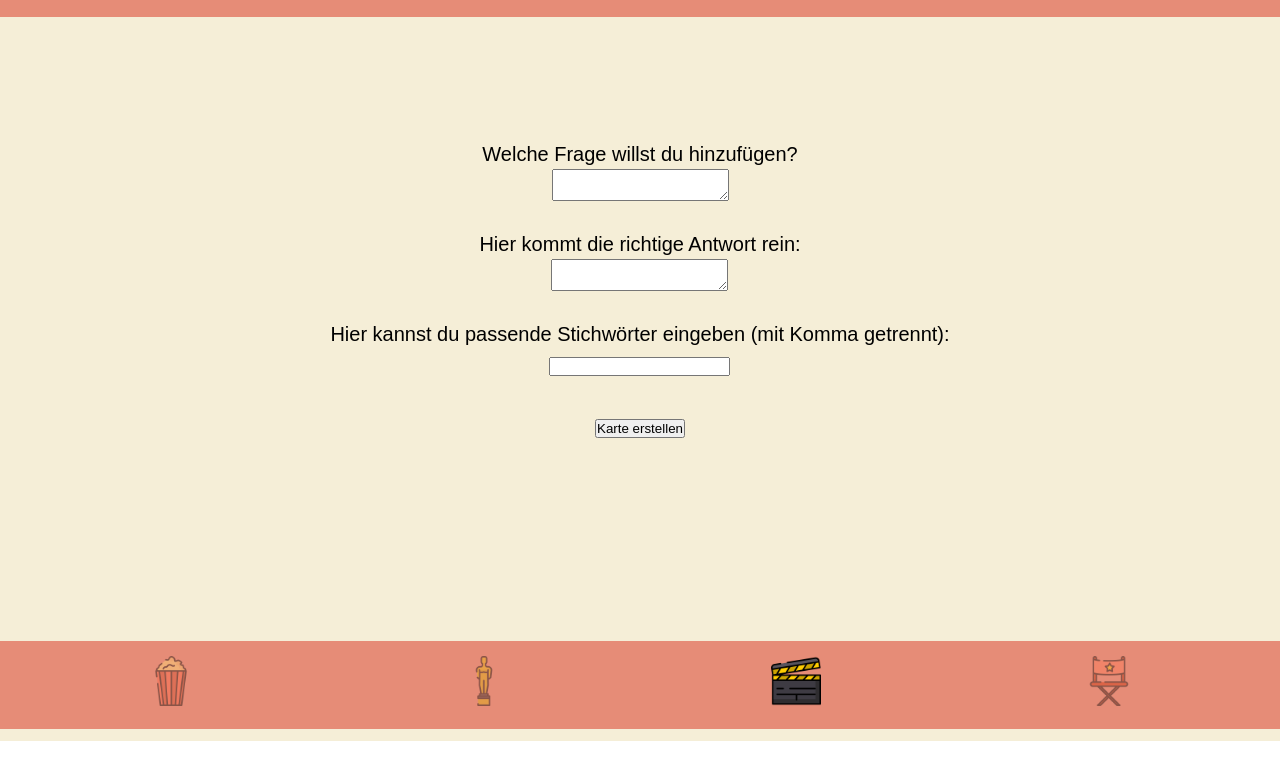
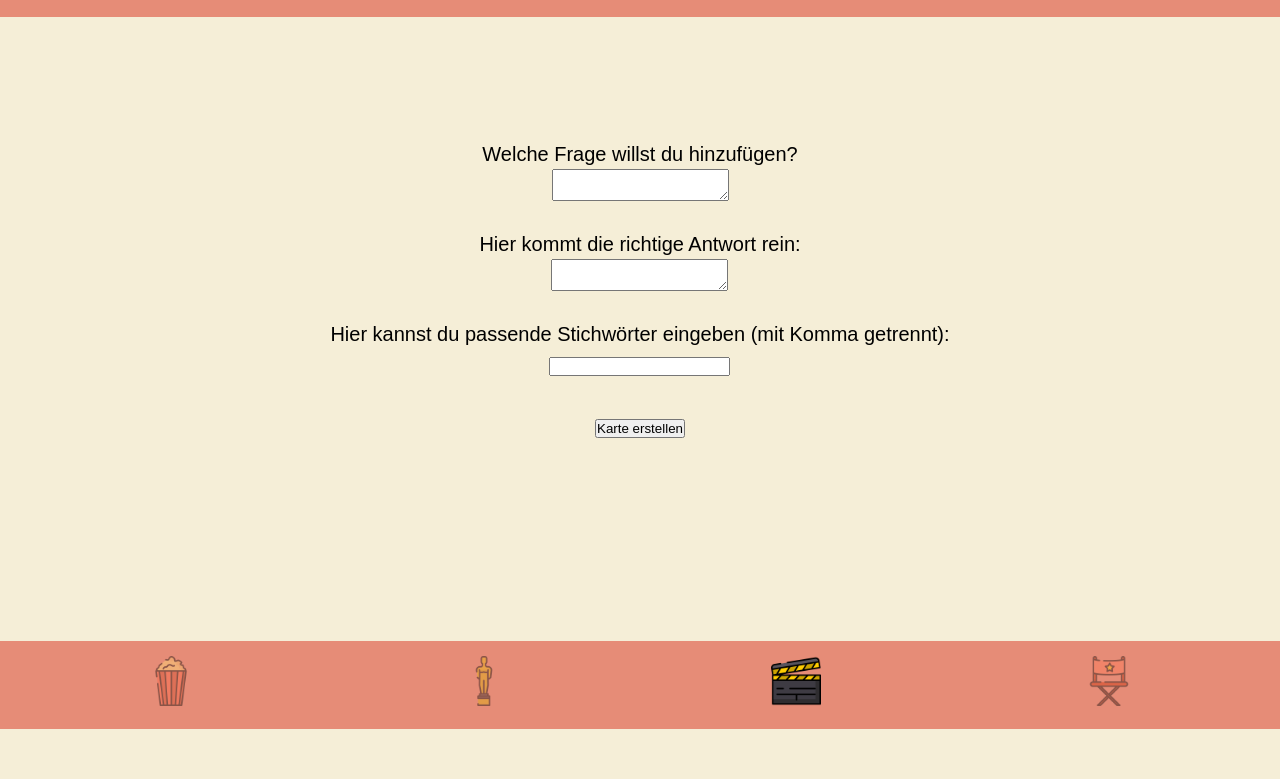
Before and after one commit to felixcanditt/quiz-app, a website built with Vite: page create-cards.html in a window 1280 px wide. Shown: the part 71-850 px from the top of the page. Before the commit the page ends 812 px from the top, so only its background shows below. Built offline with nearby package versions, Linux system fonts and the light colour scheme.

Commit message:
changed padding-bottom in main to avoid white screen

```diff
--- a/css/base.css
+++ b/css/base.css
@@ -52,7 +52,7 @@ header {
 
 main {
   padding-top: 160px;
-  padding-bottom: 300px;
+  padding-bottom: 100%;
 
   /*display: grid;
   justify-content: center;*/
```
